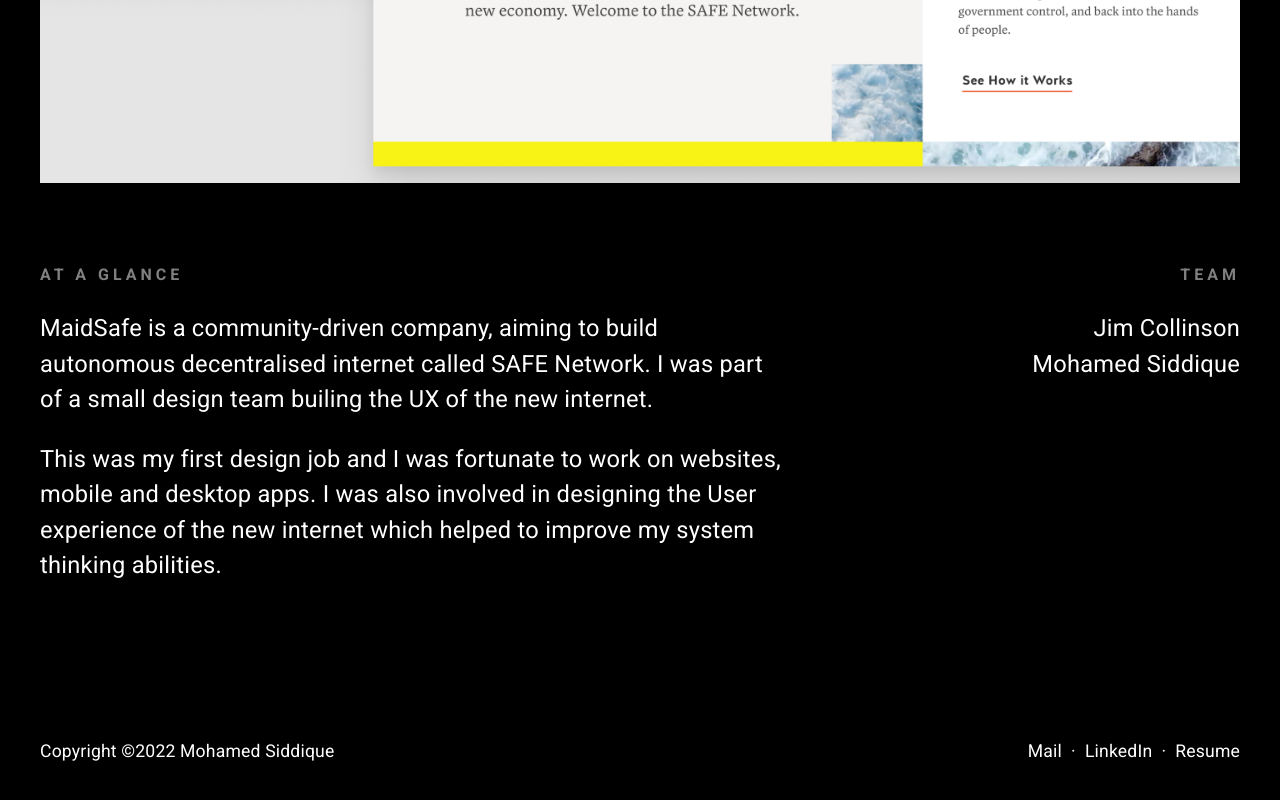
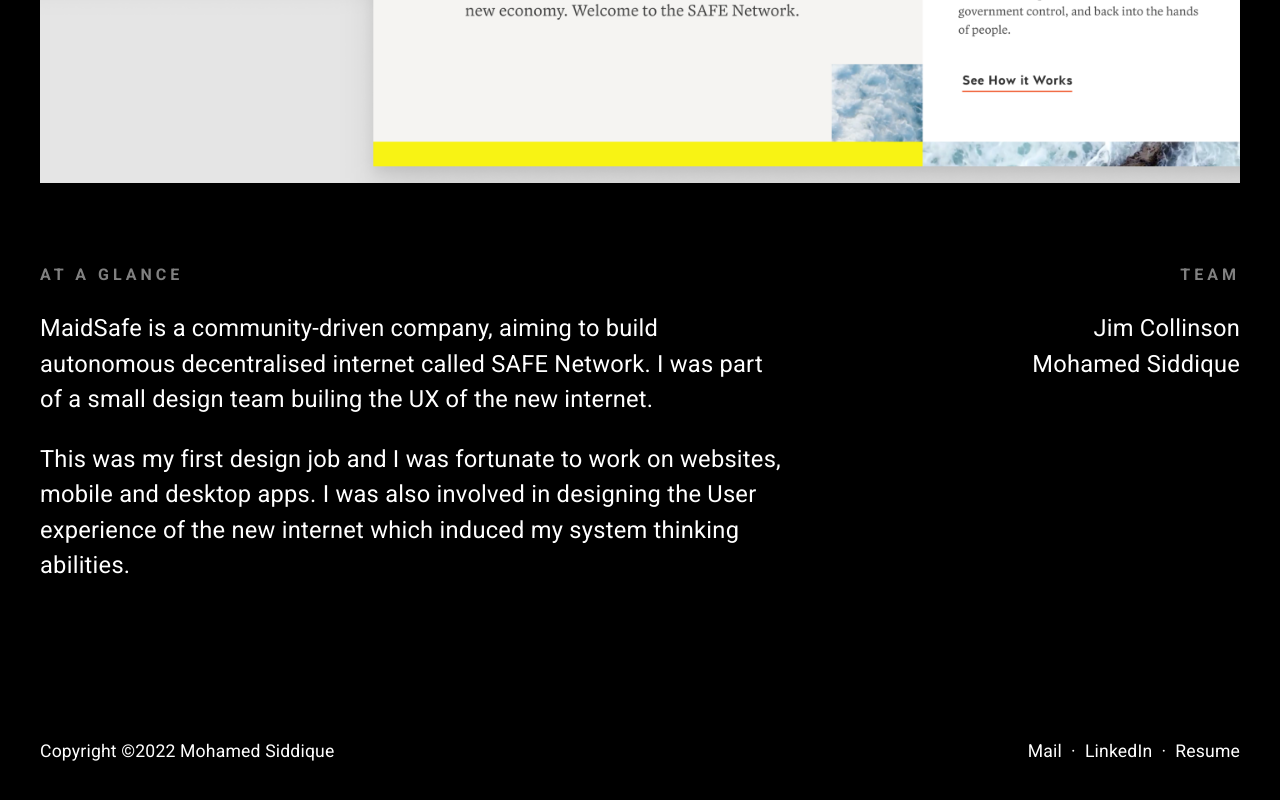
Before and after one commit to siddique26/2022, a plain HTML site: page maidsafe.html in a window 1280 px wide. Shown: the part 908-1708 px from the top of the page. Drawn offline with Linux system fonts and the light colour scheme.

Commit message:
Update maidsafe.html

```diff
--- a/maidsafe.html
+++ b/maidsafe.html
@@ -43,7 +43,7 @@
                             </h5>
                             <h5>This was my first design job and I was fortunate to work on websites, mobile and desktop
                                 apps. I was also involved in designing the User experience of the new internet which
-                                helped to improve my system thinking abilities.</h5>
+                                induced my system thinking abilities.</h5>
                         </r-cell>
                         <r-cell span="6-8" span-m="1-8" span-s="1-4" class="team">
                             <h6>TEAM</h6>
```
